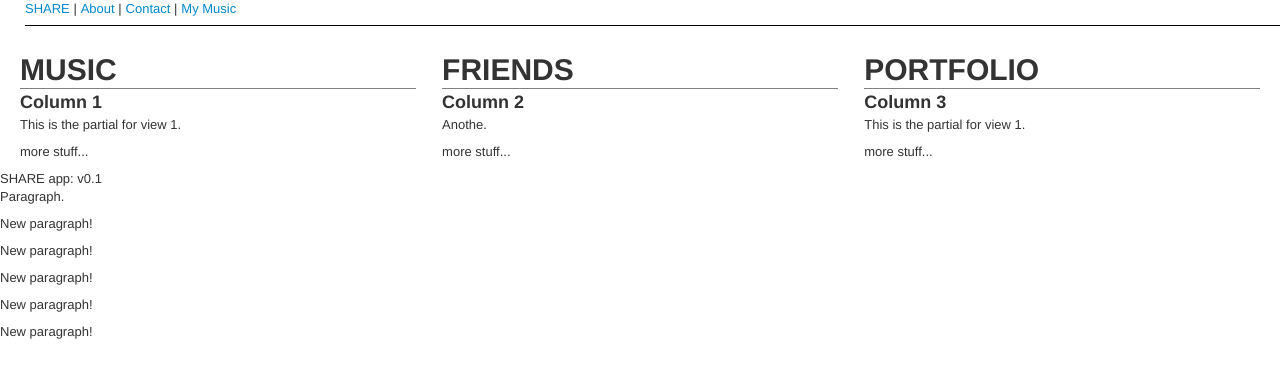
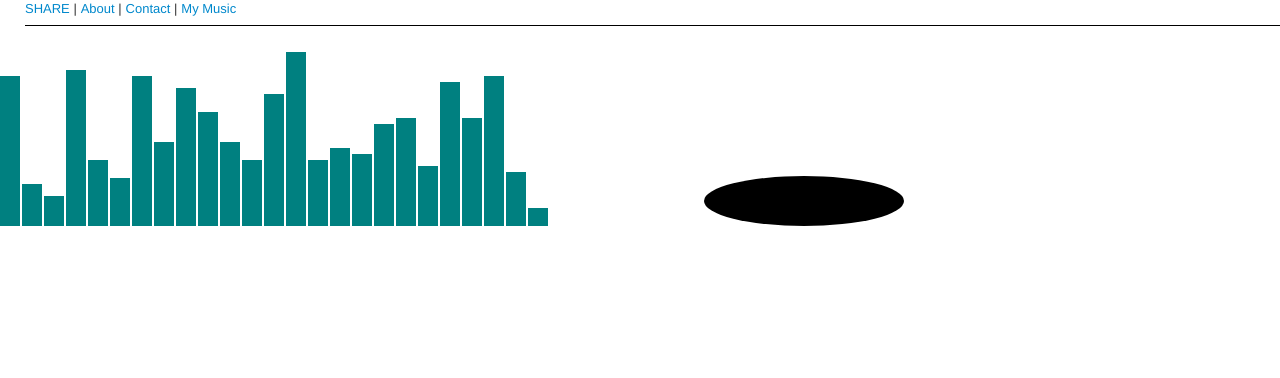
Before and after one commit to mikepriebe/angular-practice-app, a plain HTML site: page index.html in a window 1280 px wide. Drawn offline with Linux system fonts and the light colour scheme.

Commit message:
Experimenting with data and shapes

```diff
--- a/css/app.css
+++ b/css/app.css
@@ -112,3 +112,13 @@ ul.specs dt {
 h1 {
   border-bottom: 1px solid gray;
 }
+
+/*** D3 tutz ***/
+
+div.bar {
+        display: inline-block;
+        width: 20px;
+        height: 75px; /* Gets overriden by D3-assigned height below */
+        margin-right: 2px;
+        background-color: teal;
+      }
--- a/index.html
+++ b/index.html
@@ -10,7 +10,7 @@
   <script type="text/javascript" src="d3/d3.v3.js"></script>
 </head>
 <body>
-  <div class="view-container">
+  <!-- <div class="view-container"> -->
 
     <ul class="menu">
       <li><a href="#/view1">SHARE</a></li>
@@ -19,18 +19,34 @@
       <li><a href="#/musicTracks">My Music</a></li>
     </ul>
 
-    <div ng-view class="view-frame"></div>
+    <!-- <div ng-view class="view-frame"></div>
 
-    <div>SHARE app: v<span app-version></span></div>
+    <div>SHARE app: v<span app-version></span></div> -->
 
     <script type="text/javascript">
-    var dataset = [ 5, 10, 15, 20, 25 ];
-      d3.select("body").selectAll("p").data(dataset).enter().append("p").text("New paragraph!");
+    var dataset = [ 25, 7, 5, 26, 11, 8, 25, 14, 23, 19,
+                14, 11, 22, 29, 11, 13, 12, 17, 18, 10,
+                24, 18, 25, 9, 3 ];
+
+      d3.select("body").selectAll("div")
+        .data(dataset)
+        .enter()
+        .append("div")
+        .attr("class", "bar")
+        .style("height", function(d) {
+          var barHeight = d * 6;
+          return barHeight + "px";
+        });
+
+
     </script>
+    <svg width="500" height="50">
+      <ellipse cx="250" cy="25" rx="100" ry="25"/>
+    </svg>
 
-    <p>Paragraph.</p>
 
-  </div>
+
+  <!-- </div> -->
 
   <!-- In production use:
   <script src="//ajax.googleapis.com/ajax/libs/angularjs/1.0.7/angular.min.js"></script>
--- a/partials/partial1.html
+++ b/partials/partial1.html
@@ -1,4 +1,4 @@
-<div class="container-fluid">
+<!-- <div class="container-fluid">
   <div class="row-fluid">
 
     <div class="span4">
@@ -29,4 +29,4 @@
     </div>
 
   </div>
-</div>
+</div> -->
```
Also changed, not shown: partials/musicTracks.html (+0 -1 lines).
